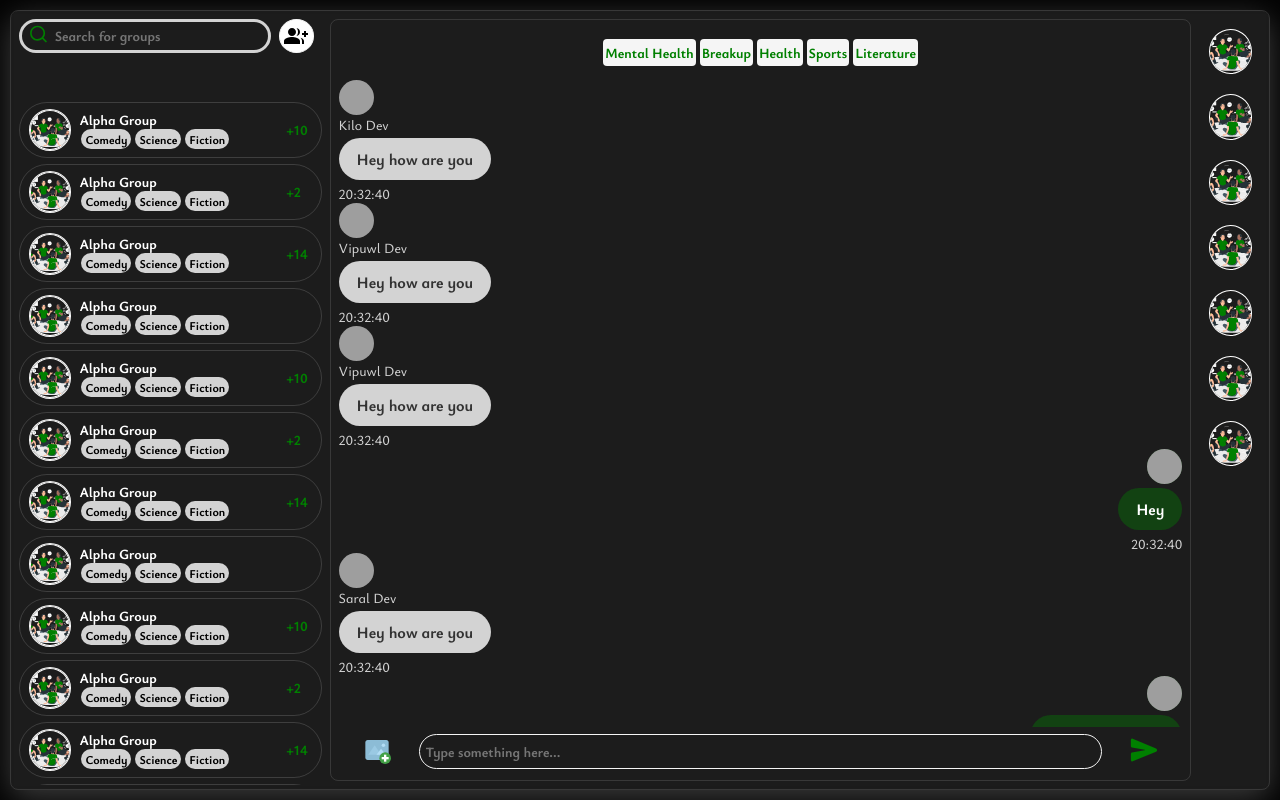
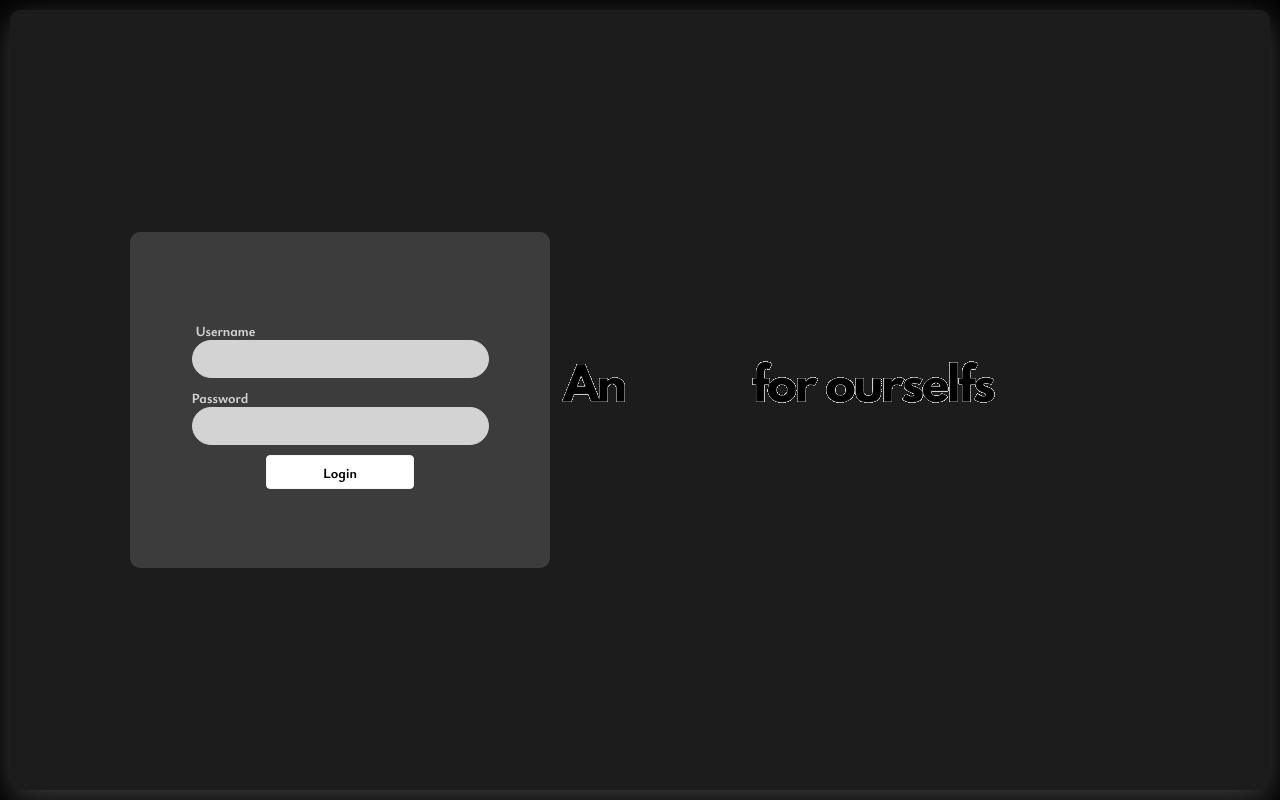
Before and after one commit to AidChat/client, a React (Create React App) app: page / in a window 1280 px wide. Built offline with nearby package versions, Linux system fonts and the light colour scheme; grey boxes are pictures that could not be loaded.

Commit message:
Login form , Ui changes , Spinner

```diff
--- a/src/App.css
+++ b/src/App.css
@@ -95,3 +95,16 @@ div::-webkit-scrollbar {
 .btn-round-secondary:hover{
   background: lightgray;
 }
+.flex-center{
+  justify-content: center;
+  align-items: center;
+}
+.w75{
+  width: 75%;
+}
+.m4{
+  margin:4px;
+}
+.w50{
+  width: 50%;
+}
--- a/src/components/AuthPanel/LoginForm/loginForm.tsx
+++ b/src/components/AuthPanel/LoginForm/loginForm.tsx
@@ -1,46 +1,42 @@
-import React, {useContext} from 'react';
-import {ErrorMessage, Field, Form, Formik} from "formik";
+import React, {useContext, useState} from 'react';
 import {AuthContext} from "../../../services/context/auth.context";
+import {Spinner} from "../../utility/spinner/spinner";
 
-export function LoginForm(){
+export function LoginForm() {
     let context = useContext(AuthContext);
-    function handleLogin(){
+
+    function handleLogin() {
+        _setLoad(true)
         context?.verifyAuthentication()
     }
 
+    let [error, _seterror] = useState(null);
+    let [loading, _setLoad] = useState(false)
 
     return (
-        <Formik
-            initialValues={{ email: '', password: '' }}
-            validate={values => {
-                const errors :{email?:string} = {};
-                if (!values.email) {
-                    errors.email = 'Required';
-                } else if (
-                    !/^[A-Z0-9._%+-]+@[A-Z0-9.-]+\.[A-Z]{2,}$/i.test(values.email)
-                ) {
-                    errors.email = 'Invalid email address';
-                }
-                return errors;
-            }}
-            onSubmit={(values, { setSubmitting }) => {
-                setTimeout(() => {
-                    alert(JSON.stringify(values, null, 2));
-                    handleLogin();
-                    setSubmitting(false);
-                }, 400);
-            }}
-        >
-            {({ isSubmitting }) => (
-                <Form>
-                    <Field type="email" name="email" />
-                    <ErrorMessage name="email" component="div" />
-                    <Field type="password" name="password" />
-                    <ErrorMessage name="password" component="div" />
-                    <button type="submit" disabled={isSubmitting}>
-                        Submit
-                    </button>
-                </Form>
-            )}
-        </Formik>
-)}
+        <div className={'loginFormWrapper'}>
+            <form style={{width:'75%'}}>
+                <div className={'logincontainer'}>{error}</div>
+                <div className={'logincontainer'}>
+                    <label style={{marginLeft:'4px'}}>Username</label>
+                    <div className={'inputWrapper-icon'}>
+                        <input type={'email'} className={'inputEle'}/>
+                    </div>
+                </div>
+                <div className={'logincontainer'}>
+                    <label>Password</label>
+                    <div className={'inputWrapper-icon'}>
+                        <input type={'password'} className={'inputEle'}/>
+                    </div>
+                </div>
+                <div className={'logincontainer flex-center'}>
+                    <div className={'btn btn-primary w50'} onClick={()=>{
+                        handleLogin()
+                    }}>{
+                        loading ? <Spinner/> : 'Login'
+                    }</div>
+                </div>
+            </form>
+        </div>
+    )
+}
--- a/src/components/AuthPanel/index.css
+++ b/src/components/AuthPanel/index.css
@@ -4,6 +4,7 @@
     display: flex;
     align-items: center;
     justify-content: center;
+    flex-direction: row-reverse;
 }
 .authBox{
     height:24rem;
@@ -28,3 +29,35 @@
     font-size:2rem;
     color:white;
 }
+.loginFormWrapper{
+    display: flex;
+    flex-direction: column;
+    justify-content: center;
+    align-items: center;
+    padding:12px;
+}
+.loginFormWrapper .logincontainer{
+    display: flex;
+    flex-direction: column;
+    width: 100%;
+    margin:10px 0;
+}
+.loginFormWrapper .logincontainer .inputEle{
+    width: 100%;
+    border-radius: 4px;
+    border:none;
+    height:36px;
+    background: transparent;
+    padding:0 20px;
+}
+.loginFormWrapper .logincontainer label{
+    color:lightgray;
+}
+.inputWrapper-icon{
+    border:1px solid lightgray;
+    border-radius: 40px;
+    background: lightgray;
+}
+.logincontainer:last-of-type{
+    /*margin-top:3rem;*/
+}
--- a/src/components/AuthPanel/index.tsx
+++ b/src/components/AuthPanel/index.tsx
@@ -1,11 +1,15 @@
 import React from 'react';
 import './index.css';
 import {LoginForm} from "./LoginForm/loginForm";
+import gif from './../../assets/gifs/slogan.gif';
 export function Auth(){
     return(
         <div className={'authContainer'}>
+            <div>
+                <img src={gif} />
+            </div>
             <div className={'authBox'}>
-               <div>
+               <div className={'w100'}>
                    <LoginForm />
                </div>
             </div>
--- a/src/components/Panel/ChatPanel/chats.tsx
+++ b/src/components/Panel/ChatPanel/chats.tsx
@@ -1,4 +1,3 @@
-import React, { useEffect, useRef} from 'react';
 import './index.css'
 import emptyChats from './../../../assets/svg/empty-chats.svg'
 import {getString} from "../../../utils/strings";
--- a/src/components/Panel/ChatPanel/index.css
+++ b/src/components/Panel/ChatPanel/index.css
@@ -85,7 +85,7 @@
 }
 
 .messageBubble{
-    padding:10px 18px;
+    padding:4px 10px;
     color: #333;
     margin: 4px;
     background: lightgrey;
--- a/src/components/Panel/Conversations/index.css
+++ b/src/components/Panel/Conversations/index.css
@@ -1,7 +1,7 @@
 .groupListContainer {
     width: 100%;
     border: 1px solid rgba(255, 255, 255, 0.15);
-    padding: 6px 9px;
+    padding: 4px 8px;
     margin: 6px 0;
     color: white;
     display: flex;
@@ -11,8 +11,8 @@
 }
 
 .groupLogo {
-    height: 3rem;
-    width: 15%;
+    height: 40px;
+    width: 40px;
     border: 1px solid whitesmoke;
     border-radius: 50%;
 }
@@ -33,7 +33,7 @@
     background: lightgrey;
     color: black;
     margin: 0 2px;
-    padding: 2px 4px;
+    padding: 0 4px;
     border-radius: 10px;
 }
 .conversationWrapper{
--- a/src/components/Panel/GroupsPanel/index.css
+++ b/src/components/Panel/GroupsPanel/index.css
@@ -26,6 +26,6 @@
 
 .groupIcon-container-wrapper{
     margin:10px 0;
-    height: 100%;
-    width: 100%;
+    height:50px;
+    width: 50px;
 }
--- /dev/null
+++ b/src/components/utility/spinner/index.css
@@ -0,0 +1,32 @@
+.loader {
+    width: 30px;
+    height: 30px;
+    border-radius: 20%;
+    position: relative;
+    animation: rotate 1s linear infinite
+}
+.loader::before , .loader::after {
+    content: "";
+    box-sizing: border-box;
+    position: absolute;
+    inset: 0px;
+    border-radius: 50%;
+    border: 2px solid green;
+    animation: prixClipFix 2s linear infinite ;
+}
+.loader::after{
+    inset: 8px;
+    transform: rotate3d(90, 90, 0, 180deg );
+    border-color: black;
+}
+
+@keyframes rotate {
+    0%   {transform: rotate(0deg)}
+    100%   {transform: rotate(360deg)}
+}
+
+@keyframes prixClipFix {
+    0%   {clip-path:polygon(50% 50%,0 0,0 0,0 0,0 0,0 0)}
+    50%  {clip-path:polygon(50% 50%,0 0,100% 0,100% 0,100% 0,100% 0)}
+    75%, 100%  {clip-path:polygon(50% 50%,0 0,100% 0,100% 100%,100% 100%,100% 100%)}
+}
--- /dev/null
+++ b/src/components/utility/spinner/spinner.tsx
@@ -0,0 +1,7 @@
+import React from 'react';
+import './index.css'
+export function Spinner(){
+    return (
+        <span className={'loader'}></span>
+    )
+}
--- a/src/services/context/auth.context.tsx
+++ b/src/services/context/auth.context.tsx
@@ -11,7 +11,7 @@ export const AuthContextProvider = ({children}:{children:ReactElement[] | ReactE
        If no session then redirect to '/local'
         */
 
-        verifyAuthentication();
+        // verifyAuthentication();
     },[])
     function verifyAuthentication() :void{
         setAuth(true);
```
Also changed, not shown: src/assets/gifs/slogan.gif (added), 1 other file (tests, documents, lock files or other folders).
